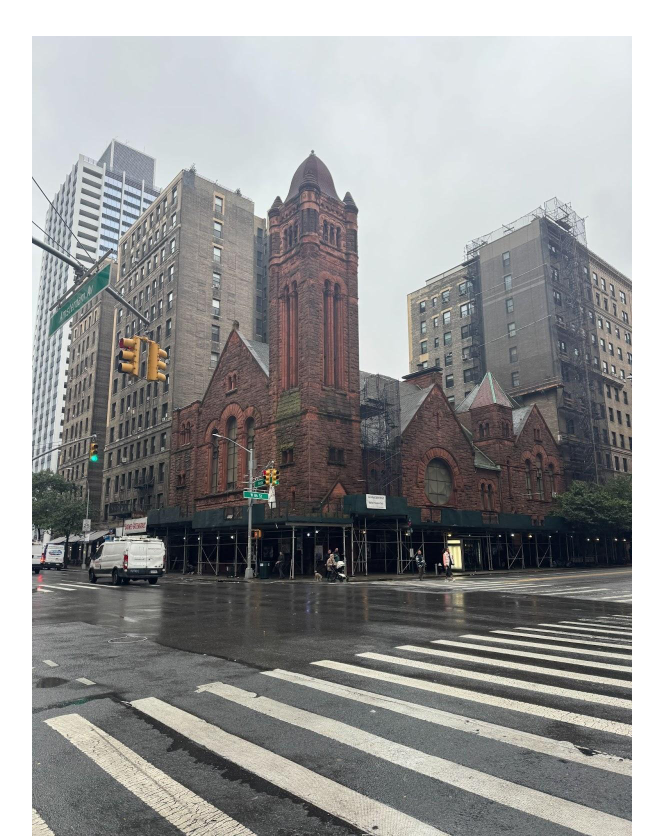
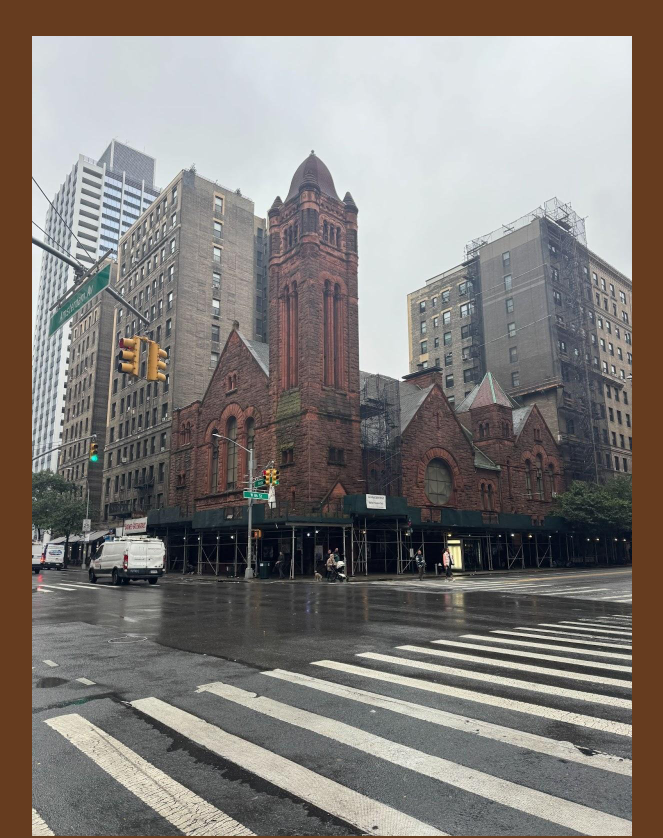
Before and after one commit to agabrielrobinson56/assignment-2-3, a plain HTML site: page index.html in a window 1280 px wide. Shown: the top 838 px of the page, without its empty margins (308-971 px from the left). Drawn offline with Linux system fonts and the light colour scheme; files whose address does not match are found by name.

Commit message:
Update index.html

```diff
--- a/index.html
+++ b/index.html
@@ -5,7 +5,7 @@
     <meta name="viewport" content="width=device-width, initial-scale=1.0">
     <title>West Park Presbyterian Church Preservation Battle</title>
     <style>
-        body { font-family: Arial, sans-serif; max-width: 800px; margin: auto; padding: 20px; line-height: 1.6; }
+        body { font-family: Arial, sans-serif; max-width: 800px; margin: auto; padding: 20px; line-height: 1.6; background-color: #663C1F; }
         h1 { font-size: 2em; margin-bottom: 0.2em; }
         h2 { font-size: 1.2em; color: gray; margin-top: 0; }
         figure { text-align: center; }
```
